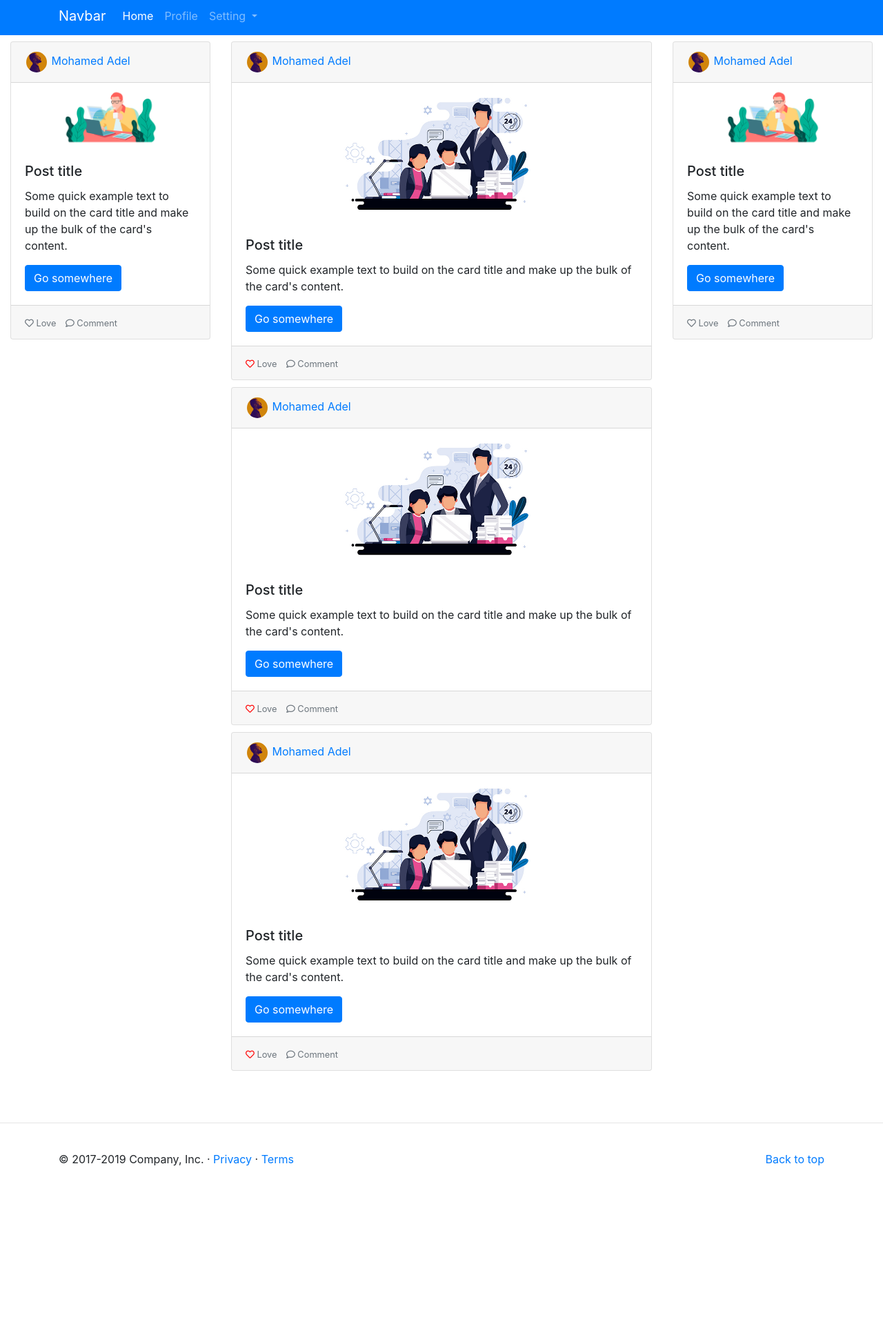
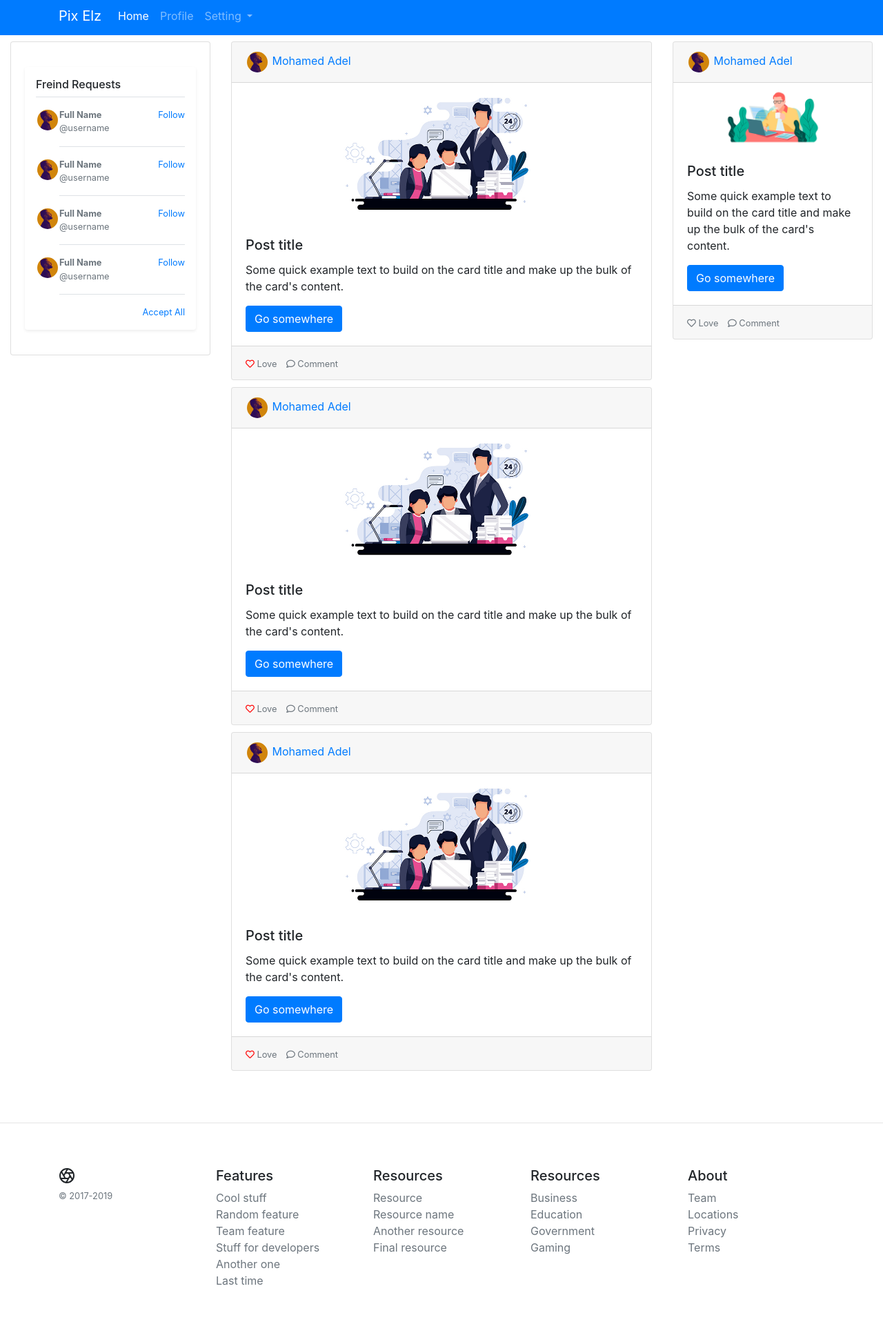
Before and after one commit to pixelz126/Social-Media-App, a plain HTML site: page index.html in a window 1280 px wide. Shown: the part 5-1937 px from the top of the page at 69% size. Before the commit the page ends 1713 px from the top, so only its background shows below. Drawn offline with nearby package versions, Linux system fonts and the light colour scheme.

Commit message:
Left bar edition to be friend request

```diff
--- a/index.html
+++ b/index.html
@@ -11,7 +11,7 @@
 	<!-- nav start -->
 <nav class="navbar navbar-expand-lg navbar-dark bg-primary fixed-top">
 	<div class="container">
-  <a class="navbar-brand" href="#">Navbar</a>
+  <a class="navbar-brand" href="#">Pix Elz</a>
   <button class="navbar-toggler" type="button" data-toggle="collapse" data-target="#navbarSupportedContent" aria-controls="navbarSupportedContent" aria-expanded="false" aria-label="Toggle navigation">
     <span class="navbar-toggler-icon"></span>
   </button>
@@ -42,26 +42,66 @@
   </div>
 </nav><!-- nav end -->
 
-	<div class="row" style="margin: 65px 0;">
+	<main class="row" style="margin: 65px 0;">
 		<!-- left side start -->
 		<div class="col-md-3">
 			<div class="card">
-				<div class="card-header">
+				<!-- <div class="card-header">
+				    <i class="fas fa-user-friends" style="color: #fd7e14;"></i>&nbsp;
+				    <a href="">Freind Requests</a>
+				</div> -->
+				  <div class="card-body">
+					<div class="my-3 p-3 bg-white rounded shadow-sm">
+				    <h6 class="border-bottom border-gray pb-2 mb-0">Freind Requests</h6>
+				    <div class="media text-muted pt-3">
 				      <img class="profile-img" src="images/avatar.jpg" >
-				    <a href="">Mohamed Adel</a>
+				      <div class="media-body pb-3 mb-0 small lh-125 border-bottom border-gray">
+				        <div class="d-flex justify-content-between align-items-center w-100">
+				          <strong class="text-gray-dark">Full Name</strong>
+				          <a href="#">Follow</a>
 				        </div>
-			  <img src="images/banner2.jpg" class="card-img-top" alt="...">
-			  <div class="card-body">
-			    <h5 class="card-title">Post title</h5>
-			    <p class="card-text">Some quick example text to build on the card title and make up the bulk of the card's content.</p>
-			    <a href="#" class="btn btn-primary">Go somewhere</a>
+				        <span class="d-block">@username</span>
 				      </div>
-			  <div class="card-footer text-muted">
+				    </div>
+				    <div class="media text-muted pt-3">
+				      <img class="profile-img" src="images/avatar.jpg" >
+				      <div class="media-body pb-3 mb-0 small lh-125 border-bottom border-gray">
+				        <div class="d-flex justify-content-between align-items-center w-100">
+				          <strong class="text-gray-dark">Full Name</strong>
+				          <a href="#">Follow</a>
+				        </div>
+				        <span class="d-block">@username</span>
+				      </div>
+				    </div>
+				    <div class="media text-muted pt-3">
+				      <img class="profile-img" src="images/avatar.jpg" >
+				      <div class="media-body pb-3 mb-0 small lh-125 border-bottom border-gray">
+				        <div class="d-flex justify-content-between align-items-center w-100">
+				          <strong class="text-gray-dark">Full Name</strong>
+				          <a href="#">Follow</a>
+				        </div>
+				        <span class="d-block">@username</span>
+				      </div>
+				    </div>
+				    <div class="media text-muted pt-3">
+				      <img class="profile-img" src="images/avatar.jpg" >
+				      <div class="media-body pb-3 mb-0 small lh-125 border-bottom border-gray">
+				        <div class="d-flex justify-content-between align-items-center w-100">
+				          <strong class="text-gray-dark">Full Name</strong>
+				          <a href="#">Follow</a>
+				        </div>
+				        <span class="d-block">@username</span>
+				      </div>
+				    </div>
 
-			    <small><i class="far fa-heart" ></i> Love</small>
-			    	&nbsp;
-			    <small><i class="far fa-comment"></i> Comment</small>
+				    <small class="d-block text-right mt-3">
+				      <a href="#">Accept All</a>
+				    </small>
 				  </div>
+				  </div>
+			<!--   <div class="card-footer text-muted text-right">
+			    				    <a href="">Accept All</a>
+			  </div> -->
 			</div><!-- left side content end -->
 		</div><!-- left side start -->
 
@@ -149,11 +189,55 @@
 			  </div>
 			</div><!-- left side content end -->
 		</div><!-- left side start -->
+	</main>
+
+	<hr>
+
+	<footer class="container py-5">
+  <div class="row">
+    <div class="col-12 col-md">
+      <svg xmlns="http://www.w3.org/2000/svg" width="24" height="24" fill="none" stroke="currentColor" stroke-linecap="round" stroke-linejoin="round" stroke-width="2" class="d-block mb-2" role="img" viewBox="0 0 24 24" focusable="false"><title>Product</title><circle cx="12" cy="12" r="10"></circle><path d="M14.31 8l5.74 9.94M9.69 8h11.48M7.38 12l5.74-9.94M9.69 16L3.95 6.06M14.31 16H2.83m13.79-4l-5.74 9.94"></path></svg>
+      <small class="d-block mb-3 text-muted">© 2017-2019</small>
     </div>
-	<hr><br>
-	<footer class="container">
-	    <p class="float-right"><a href="#">Back to top</a></p>
-	    <p>© 2017-2019 Company, Inc. · <a href="#">Privacy</a> · <a href="#">Terms</a></p>
+    <div class="col-6 col-md">
+      <h5>Features</h5>
+      <ul class="list-unstyled text-small">
+        <li><a class="text-muted" href="#">Cool stuff</a></li>
+        <li><a class="text-muted" href="#">Random feature</a></li>
+        <li><a class="text-muted" href="#">Team feature</a></li>
+        <li><a class="text-muted" href="#">Stuff for developers</a></li>
+        <li><a class="text-muted" href="#">Another one</a></li>
+        <li><a class="text-muted" href="#">Last time</a></li>
+      </ul>
+    </div>
+    <div class="col-6 col-md">
+      <h5>Resources</h5>
+      <ul class="list-unstyled text-small">
+        <li><a class="text-muted" href="#">Resource</a></li>
+        <li><a class="text-muted" href="#">Resource name</a></li>
+        <li><a class="text-muted" href="#">Another resource</a></li>
+        <li><a class="text-muted" href="#">Final resource</a></li>
+      </ul>
+    </div>
+    <div class="col-6 col-md">
+      <h5>Resources</h5>
+      <ul class="list-unstyled text-small">
+        <li><a class="text-muted" href="#">Business</a></li>
+        <li><a class="text-muted" href="#">Education</a></li>
+        <li><a class="text-muted" href="#">Government</a></li>
+        <li><a class="text-muted" href="#">Gaming</a></li>
+      </ul>
+    </div>
+    <div class="col-6 col-md">
+      <h5>About</h5>
+      <ul class="list-unstyled text-small">
+        <li><a class="text-muted" href="#">Team</a></li>
+        <li><a class="text-muted" href="#">Locations</a></li>
+        <li><a class="text-muted" href="#">Privacy</a></li>
+        <li><a class="text-muted" href="#">Terms</a></li>
+      </ul>
+    </div>
+  </div>
 </footer>
 
 
```
Lines whose indentation alone changed are shown as unchanged.
